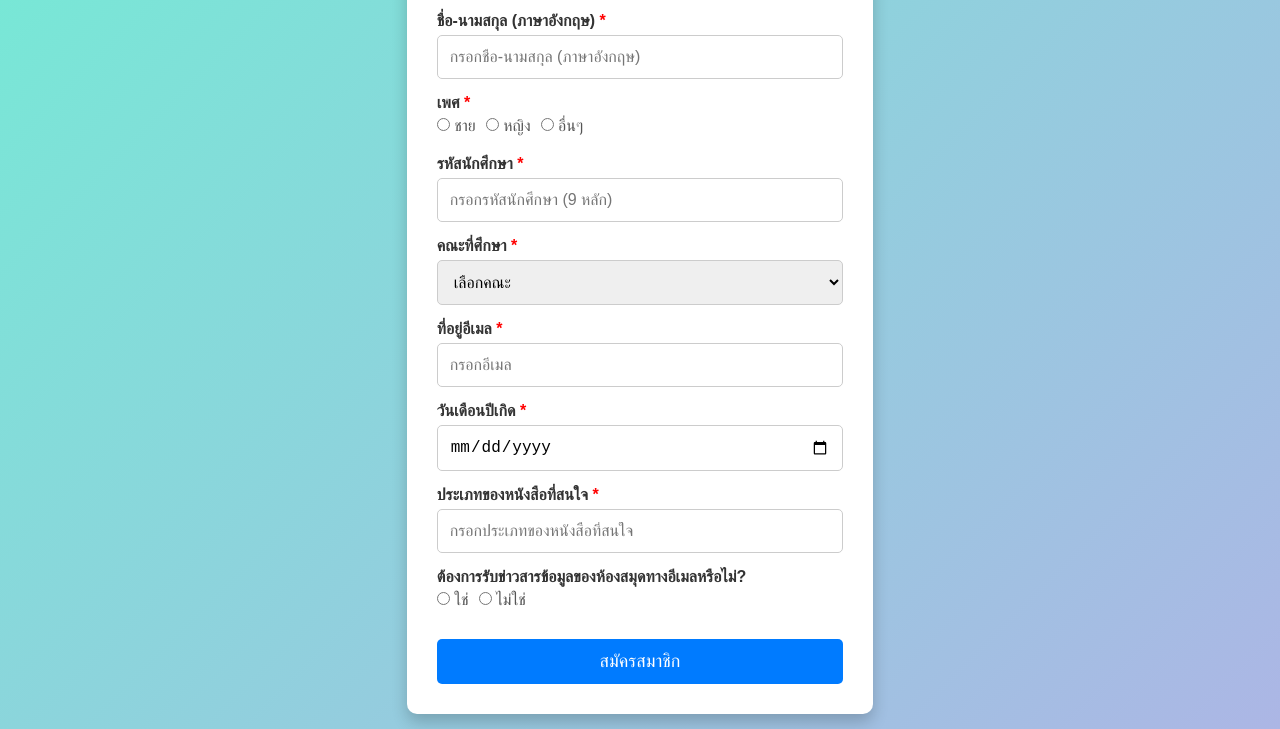
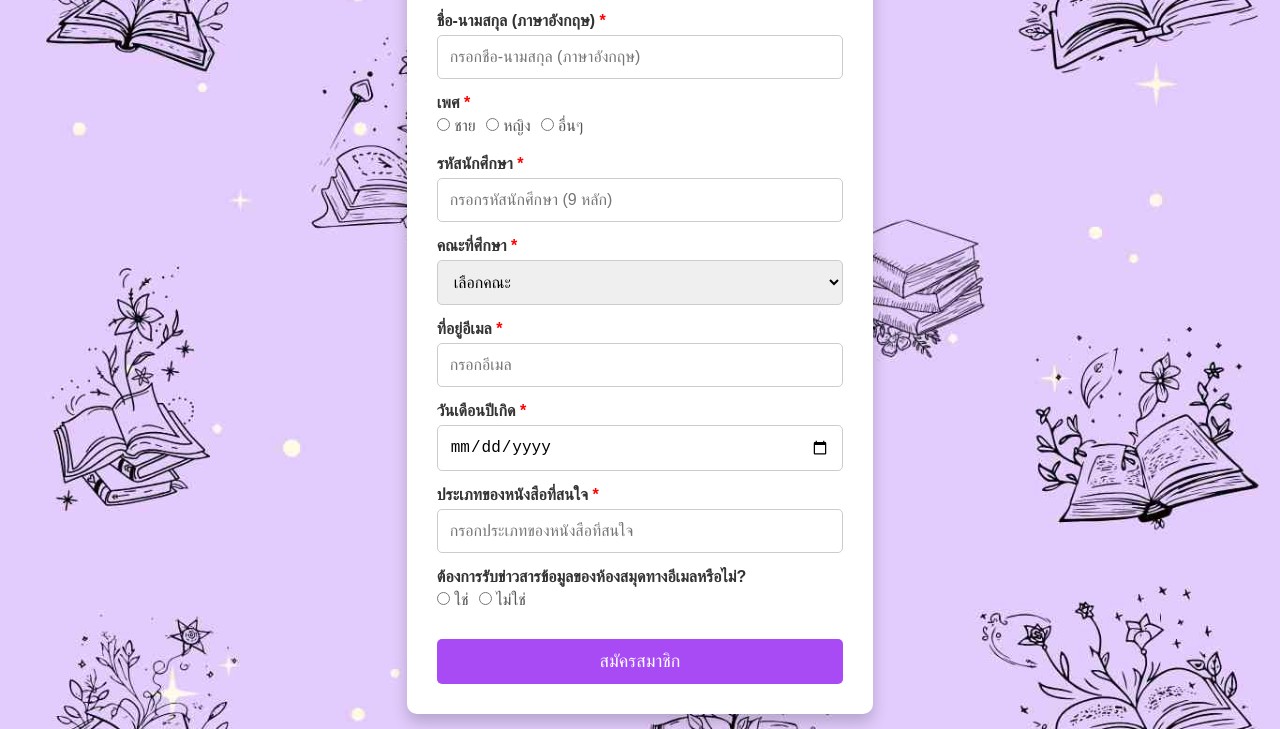
Before and after one commit to Phumipatsam/6709616814_LibraryMembershipApplicationForm, a plain HTML site: page index.html in a window 1280 px wide. Shown: the part 163-892 px from the top of the page. Drawn offline with Linux system fonts and the light colour scheme.

Commit message:
Change BG

```diff
--- a/style.css
+++ b/style.css
@@ -6,7 +6,7 @@
 
 body {
     font-family: 'Arial', sans-serif;
-    background: linear-gradient(135deg, #74ebd5, #ACB6E5);
+    background: url(resourses/bg.jpg);
     background-size: 100%;
     display: grid;
     justify-content: center;
@@ -77,7 +77,7 @@ select:focus {
 
 button[type="submit"] {
     width: 100%;
-    background-color: #007BFF;
+    background-color: #a84bf4;
     color: white;
     padding: 12px;
     font-size: 18px;
```
Also changed, not shown: resourses/bg.jpg (added).
